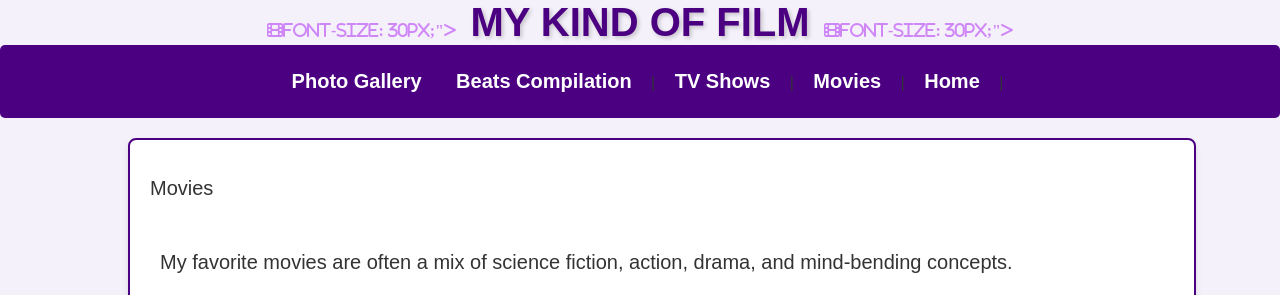
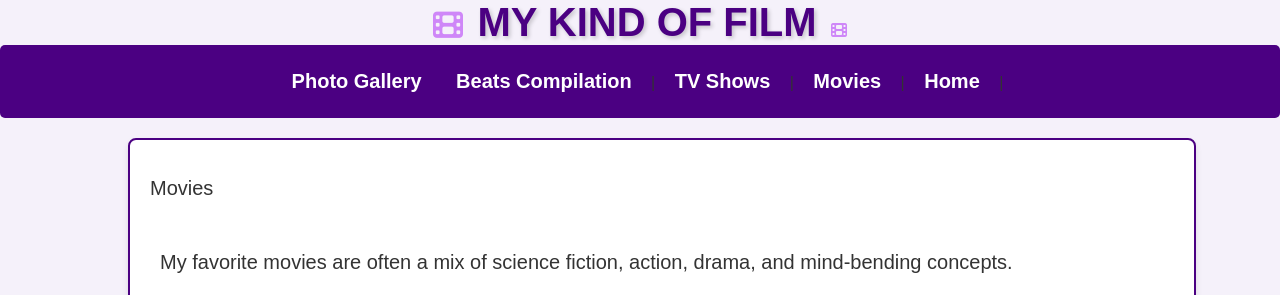
Before and after one commit to Ronix014/films, a plain HTML site: page films.html in a window 1280 px wide. Shown: the top 295 px of the page. Drawn offline with Linux system fonts and the light colour scheme.

Commit message:
Update films.html

```diff
--- a/films.html
+++ b/films.html
@@ -11,9 +11,9 @@
 
 <body>
     <div style="text-align: center;">
-        <i class="fa-solid fa-film" style="color: #cf87f8; margin-right: 10px;">font-size: 30px;"></i>
+        <i class="fa-solid fa-film" style="color: #cf87f8; margin-right: 10px; font-size: 30px;"></i>
         <h1 style="display: inline-block; margin: 0;">My Kind of Film</h1>
-        <i class="fa-solid fa-film" style="color: #cf87f8; margin-left: 10px;">font-size: 30px;"></i>
+        <i class="fa-solid fa-film" style="color: #cf87f8; margin-left: 10px;" font-size: 30px;"></i>
     </div>
 
     <div class="nav">
```
